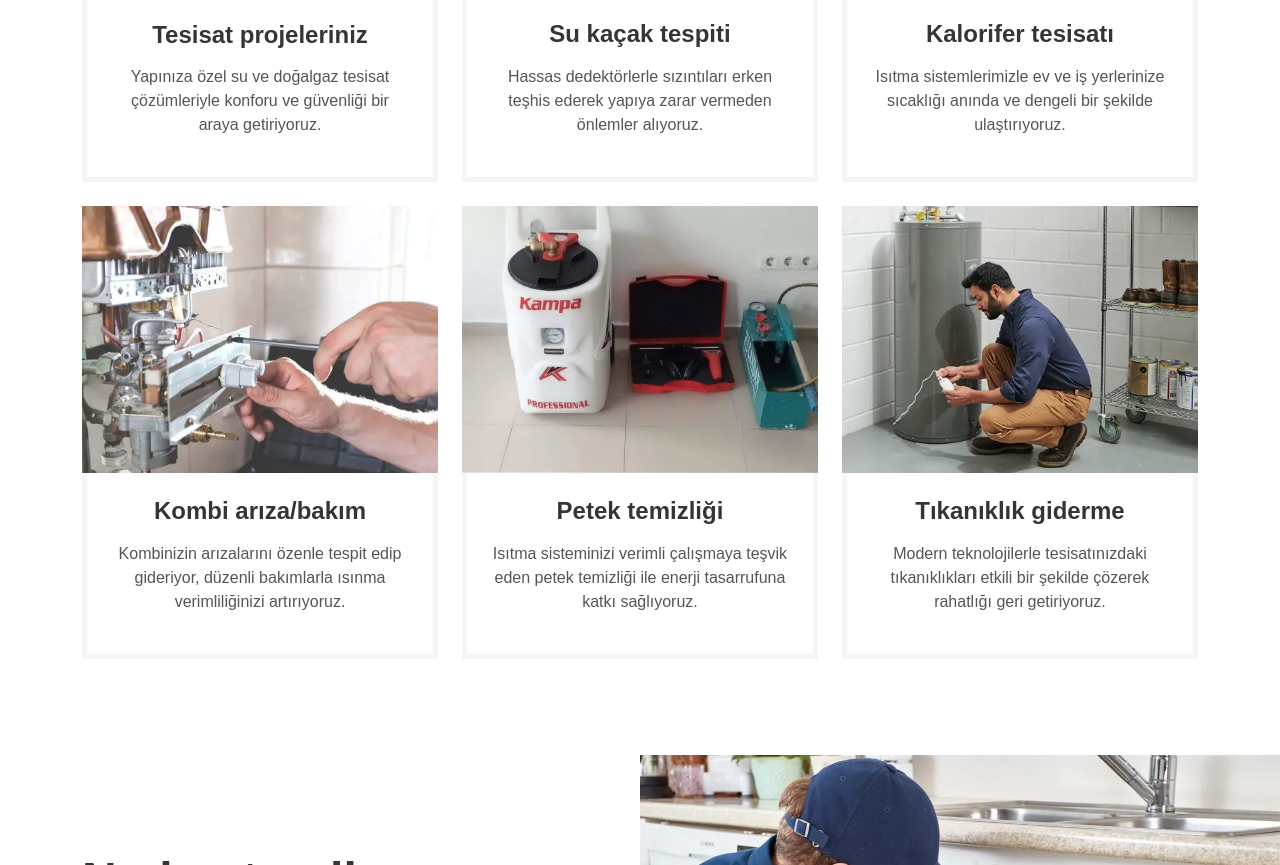
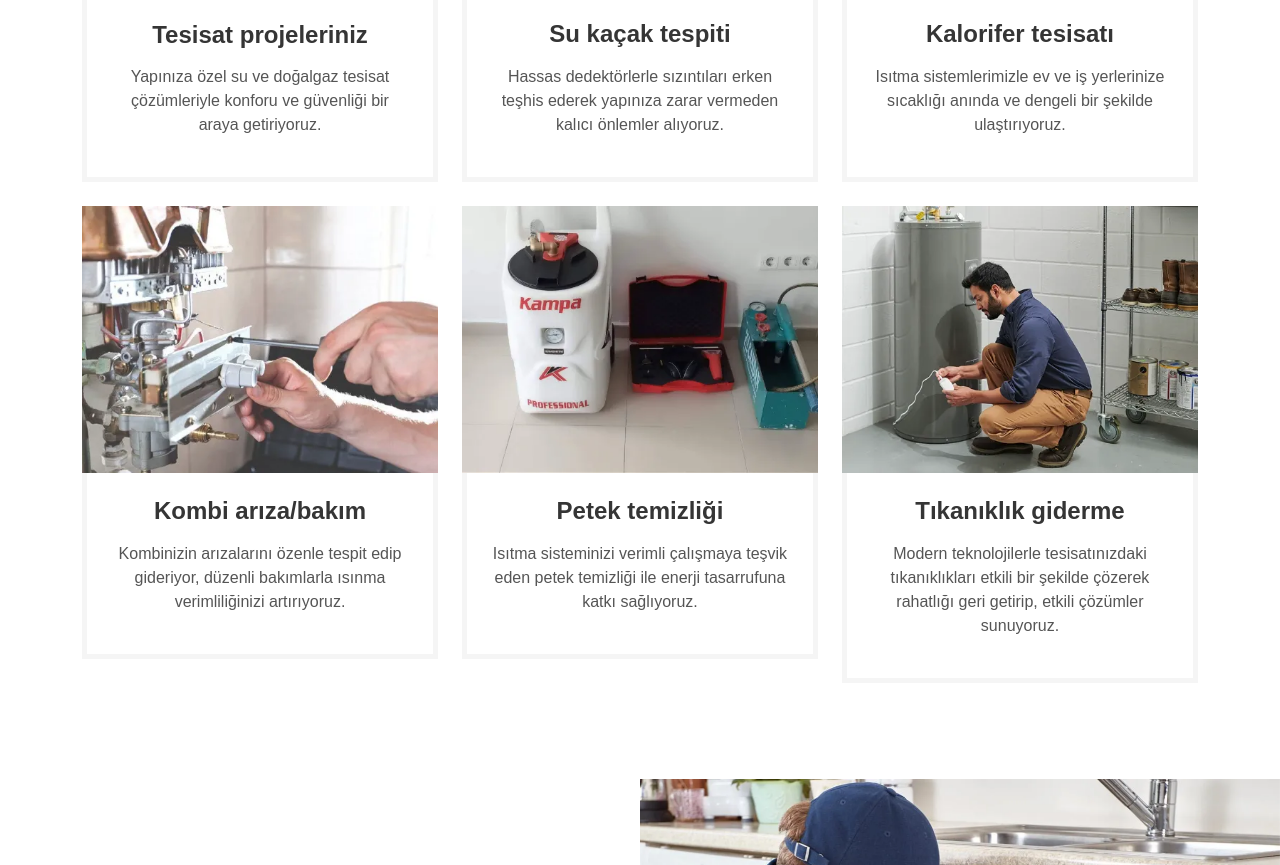
Before and after one commit to HelinSahin/ozdemtesisat, a plain HTML site: page index.html in a window 1280 px wide. Shown: the part 1555-2420 px from the top of the page. Drawn offline with nearby package versions, Linux system fonts and the light colour scheme.

Commit message:
24 düzeltme

```diff
--- a/index.html
+++ b/index.html
@@ -189,7 +189,7 @@
                         </div>
                         <div class="p-4 text-center border border-5 border-light border-top-0">
                             <h4 class="mb-3">Su kaçak tespiti</h4>
-                            <p>Hassas dedektörlerle sızıntıları erken teşhis ederek yapıya zarar vermeden önlemler alıyoruz.</p>
+                            <p>Hassas dedektörlerle sızıntıları erken teşhis ederek yapınıza zarar vermeden  kalıcı önlemler alıyoruz.</p>
 
                         </div>
                     </div>
@@ -237,7 +237,7 @@
                         </div>
                         <div class="p-4 text-center border border-5 border-light border-top-0">
                             <h4 class="mb-3">Tıkanıklık giderme</h4>
-                            <p>Modern teknolojilerle tesisatınızdaki tıkanıklıkları etkili bir şekilde çözerek rahatlığı geri getiriyoruz.</p>
+                            <p>Modern teknolojilerle tesisatınızdaki tıkanıklıkları etkili bir şekilde çözerek rahatlığı  geri getirip, etkili çözümler sunuyoruz.</p>
 
                         </div>
                     </div>
```
